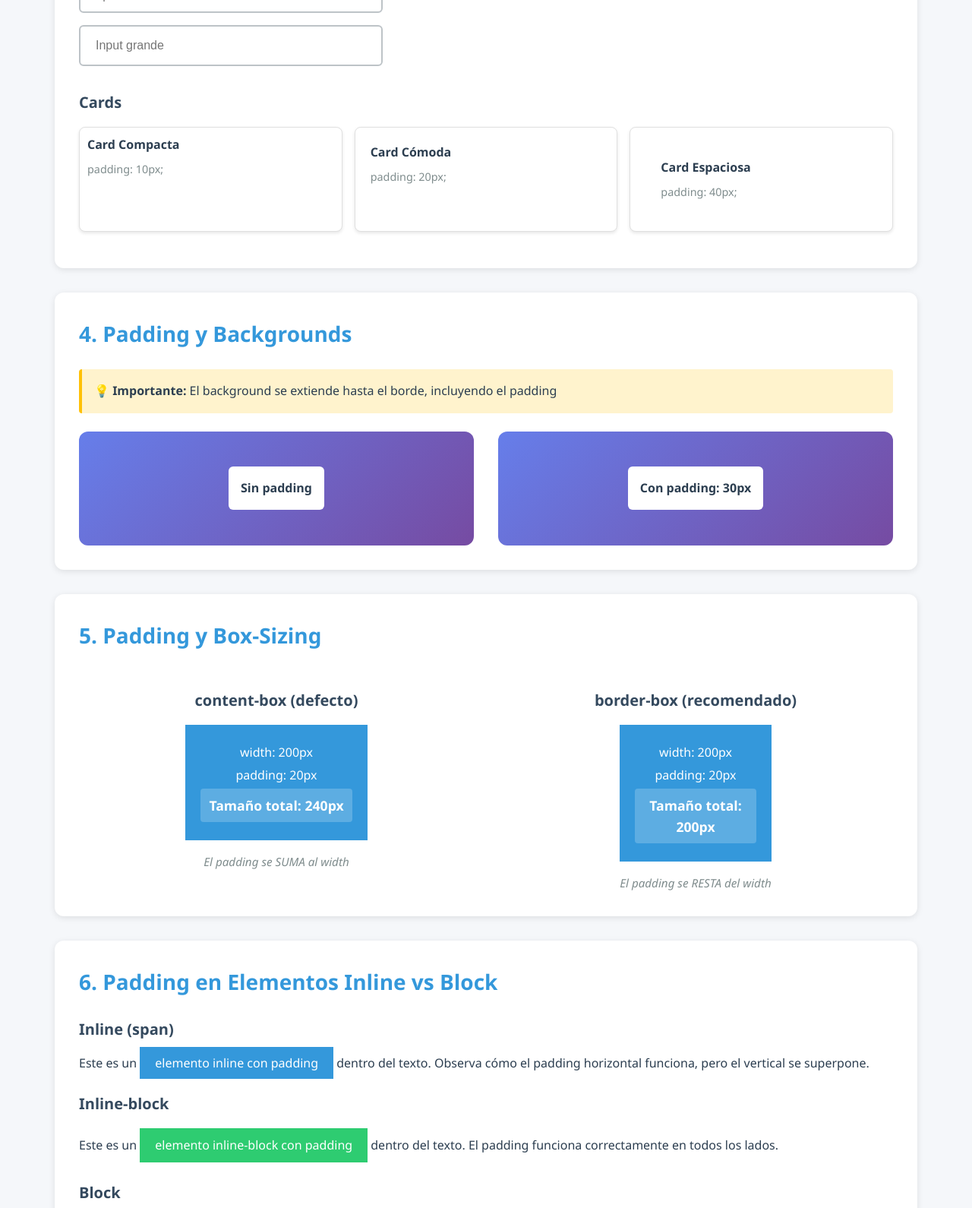
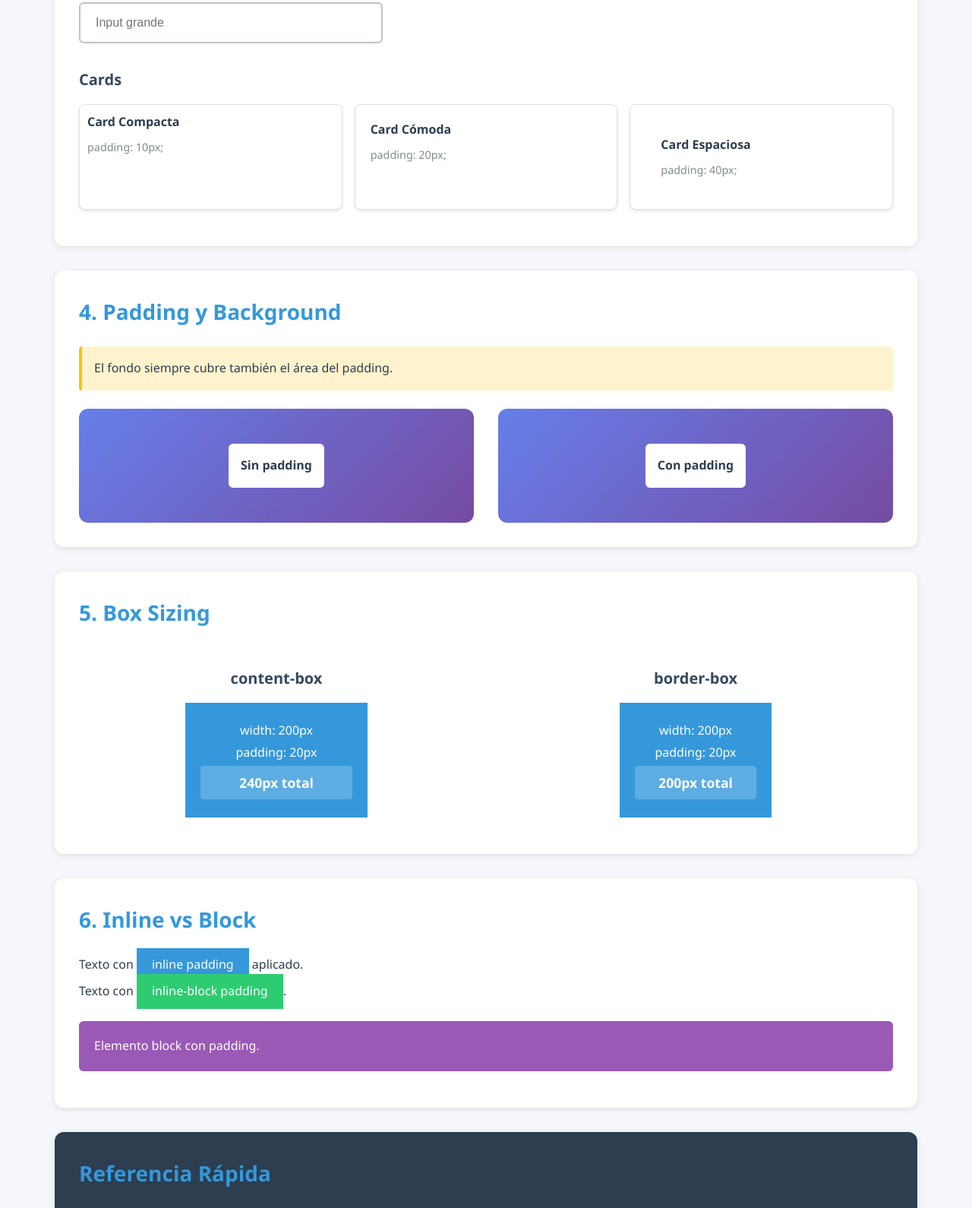
Before and after one commit to GastonCaberoPadilla/Dise-o-Web-II, a plain HTML site: page pddings/index.html in a window 1280 px wide. Shown: the part 1208-2798 px from the top of the page at 76% size. Drawn offline with Linux system fonts and the light colour scheme.

Commit message:
Update index.html

```diff
--- a/pddings/index.html
+++ b/pddings/index.html
@@ -7,13 +7,17 @@
     <link rel="stylesheet" href="styles.css">
 </head>
 <body>
+
     <div class="container">
         <h1>Experimentando con Paddings</h1>
-        <p class="subtitle">Entendiendo cómo el padding afecta el espacio interno de los elementos</p>
+        <p class="subtitle">
+            Entendiendo cómo el padding afecta el espacio interno de los elementos
+        </p>
 
-        <!-- Sección 1: Padding Uniforme -->
+        <!-- Sección 1 -->
         <section class="demo-section">
             <h2>1. Padding Uniforme</h2>
+
             <div class="examples-grid">
                 <div class="box">
                     <div class="content padding-none">
@@ -45,15 +49,15 @@
             </div>
         </section>
 
-        <!-- Sección 2: Padding Asimétrico -->
+        <!-- Sección 2 -->
         <section class="demo-section">
-            <h2>2. Padding Asimétrico (diferentes valores)</h2>
+            <h2>2. Padding Asimétrico</h2>
+
             <div class="examples-grid">
                 <div class="box">
                     <div class="content padding-vertical">
                         <p><strong>Vertical</strong></p>
                         <p>padding: 30px 10px;</p>
-                        <p>Más arriba/abajo</p>
                     </div>
                 </div>
 
@@ -61,7 +65,6 @@
                     <div class="content padding-horizontal">
                         <p><strong>Horizontal</strong></p>
                         <p>padding: 10px 40px;</p>
-                        <p>Más izq/der</p>
                     </div>
                 </div>
 
@@ -69,13 +72,12 @@
                     <div class="content padding-custom">
                         <p><strong>Personalizado</strong></p>
                         <p>padding: 10px 20px 30px 40px;</p>
-                        <p>T-R-B-L diferentes</p>
                     </div>
                 </div>
             </div>
         </section>
 
-        <!-- Sección 3: Casos de Uso Prácticos -->
+        <!-- Sección 3 -->
         <section class="demo-section">
             <h2>3. Casos de Uso Prácticos</h2>
 
@@ -99,10 +101,12 @@
                     <h4>Card Compacta</h4>
                     <p>padding: 10px;</p>
                 </div>
+
                 <div class="card card-comfortable">
                     <h4>Card Cómoda</h4>
                     <p>padding: 20px;</p>
                 </div>
+
                 <div class="card card-spacious">
                     <h4>Card Espaciosa</h4>
                     <p>padding: 40px;</p>
@@ -110,91 +114,76 @@
             </div>
         </section>
 
-        <!-- Sección 4: Padding con Background -->
+        <!-- Sección 4 -->
         <section class="demo-section">
-            <h2>4. Padding y Backgrounds</h2>
-            <p class="info">💡 <strong>Importante:</strong> El background se extiende hasta el borde, incluyendo el padding</p>
+            <h2>4. Padding y Background</h2>
+
+            <p class="info">
+                El fondo siempre cubre también el área del padding.
+            </p>
 
             <div class="bg-demo">
                 <div class="bg-box bg-no-padding">
                     <div class="inner-content">Sin padding</div>
                 </div>
+
                 <div class="bg-box bg-with-padding">
-                    <div class="inner-content">Con padding: 30px</div>
+                    <div class="inner-content">Con padding</div>
                 </div>
             </div>
         </section>
 
-        <!-- Sección 5: Box-Sizing Comparison -->
+        <!-- Sección 5 -->
         <section class="demo-section">
-            <h2>5. Padding y Box-Sizing</h2>
+            <h2>5. Box Sizing</h2>
 
             <div class="comparison-grid">
                 <div class="comparison-box">
-                    <h3>content-box (defecto)</h3>
+                    <h3>content-box</h3>
                     <div class="sized-box content-box-demo">
                         <p>width: 200px</p>
                         <p>padding: 20px</p>
-                        <p class="highlight">Tamaño total: 240px</p>
+                        <p class="highlight">240px total</p>
                     </div>
-                    <p class="explanation">El padding se SUMA al width</p>
                 </div>
 
                 <div class="comparison-box">
-                    <h3>border-box (recomendado)</h3>
+                    <h3>border-box</h3>
                     <div class="sized-box border-box-demo">
                         <p>width: 200px</p>
                         <p>padding: 20px</p>
-                        <p class="highlight">Tamaño total: 200px</p>
+                        <p class="highlight">200px total</p>
                     </div>
-                    <p class="explanation">El padding se RESTA del width</p>
                 </div>
             </div>
         </section>
 
-        <!-- Sección 6: Padding con Inline vs Block -->
+        <!-- Sección 6 -->
         <section class="demo-section">
-            <h2>6. Padding en Elementos Inline vs Block</h2>
+            <h2>6. Inline vs Block</h2>
 
-            <h3>Inline (span)</h3>
             <p>
-                Este es un <span class="inline-padded">elemento inline con padding</span> dentro del texto.
-                Observa cómo el padding horizontal funciona, pero el vertical se superpone.
+                Texto con <span class="inline-padded">inline padding</span> aplicado.
             </p>
 
-            <h3>Inline-block</h3>
             <p>
-                Este es un <span class="inline-block-padded">elemento inline-block con padding</span> dentro del texto.
-                El padding funciona correctamente en todos los lados.
+                Texto con <span class="inline-block-padded">inline-block padding</span>.
             </p>
 
-            <h3>Block</h3>
             <div class="block-padded">
-                Elemento block con padding. Ocupa todo el ancho disponible.
+                Elemento block con padding.
             </div>
         </section>
 
-        <!-- Código de Referencia -->
+        <!-- Referencia -->
         <section class="demo-section code-section">
-            <h2>📝 Referencia Rápida de Padding</h2>
-            <pre><code>/* Un solo valor (todos los lados) */
-padding: 20px;
+            <h2>Referencia Rápida</h2>
+            <pre><code>padding: 20px;
+padding: 10px 20px;
+padding: 10px 20px 30px 40px;</code></pre>
+        </section>
 
-/* Dos valores (vertical | horizontal) */
-padding: 10px 20px;
+    </div>
 
-/* Tres valores (top | horizontal | bottom) */
-padding: 10px 20px 30px;
-
-/* Cuatro valores (top | right | bottom | left) - sentido horario */
-padding: 10px 15px 20px 25px;
-
-/* Lados individuales */
-padding-top: 10px;
-padding-right: 15px;
-padding-bottom: 20px;
-padding-left: 25px;</code></pre>
-        </section>
-    </div>
 </body>
 </html>
```
